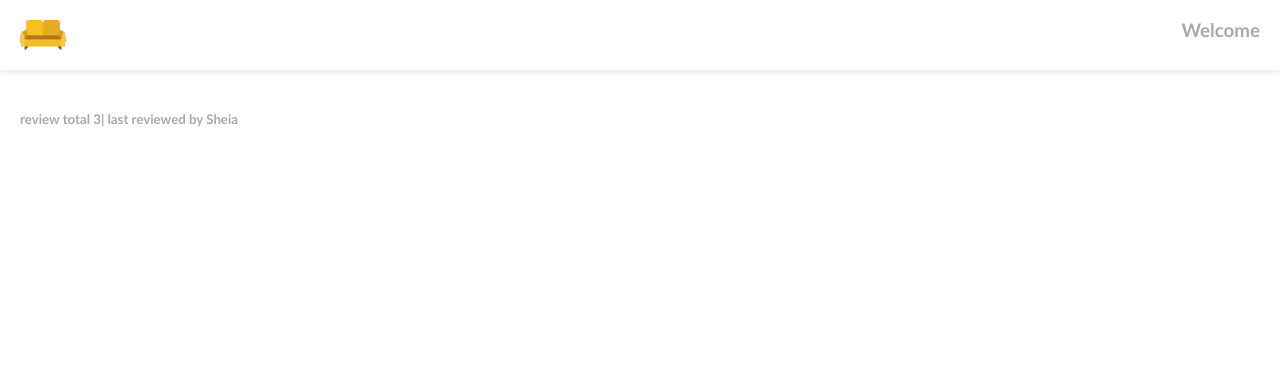
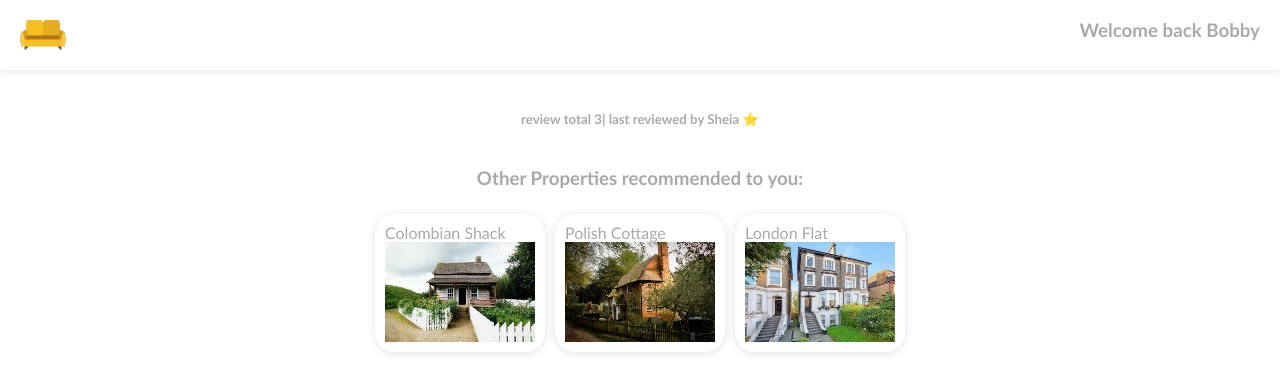
Before and after one commit to Radook/RADHEN335_PTO2401_A_Radek-Hendriksz_DJS09, a website built with Vite: page index.html in a window 1280 px wide. Built offline with nearby package versions, Linux system fonts and the light colour scheme.

Commit message:
added cards

```diff
--- a/index.css
+++ b/index.css
@@ -9,6 +9,9 @@ body {
 
 .container {
     margin: 20px;
+    display: flex;
+    flex-direction: column;
+    align-items: center;
 }
 
 .nav-bar {
@@ -31,3 +34,16 @@ body {
 .user-container {
     margin: 20px;
 }
+
+.properties {
+    display: flex;
+    flex-wrap: wrap;
+}
+
+.card {
+    width: 150px;
+    margin: 5px;
+    border-radius: 20px;
+    padding: 10px;
+    box-shadow: rgb(0 0 0 / 12%) 0 1px 8px;
+}
--- a/index.html
+++ b/index.html
@@ -11,8 +11,11 @@
             </h3>
        </div>
        <div class="container">
-         <h5 id="reviews"></h5>
-       </div>
+        <h5 id="reviews"></h5>
+
+        <h3>Other Properties recommended to you:</h3>
+        <div class="properties"></div>
+      </div>
        <script type="module" src="index.ts"></script>
 
    </body>
--- a/index.ts
+++ b/index.ts
@@ -1,7 +1,16 @@
 
-const reviewTotalDisplay = document.querySelector('#reviews')
+const propertyContainer = document.querySelector('.properties')
 
-const reviews = [
+import { showReviewTotal, populateUser } from './utils'
+let isOpen: boolean
+
+// Reviews
+const reviews : {
+    name: string;
+    stars: number;
+    loyaltyUser: boolean;
+    date: string
+    }[] = [
     {
         name: 'Sheia',
         stars: 5,
@@ -22,9 +31,88 @@ const reviews = [
     },
 ]
 
-// Solution
-function showReviewTotal (value : number, reviewer: string) {
-    reviewTotalDisplay.innerHTML = 'review total ' + value.toString() + '| last reviewed by ' + reviewer
+// User
+const you: {
+    firstName: string;
+    lastName: string;
+    isReturning: boolean;
+    age: number;
+    stayedAt: string[]
+} = {
+    firstName: 'Bobby',
+    lastName: 'Brown',
+    isReturning: true,
+    age: 35,
+    stayedAt: ['florida-home', 'oman-flat', 'tokyo-bungalow']
 }
 
-showReviewTotal(reviews.length, reviews[0].name)
+// Array of Properties
+const properties : {
+    image: string;
+    title: string;
+    price: number;
+    location: {
+        firstLine: string;
+        city: string;
+        code: number;
+        country: string;
+    };
+    contact: string;
+    isAvailable: boolean;
+}[] = [
+    {
+        image: 'images/colombia-property.jpg',
+        title: 'Colombian Shack',
+        price: 45,
+        location: {
+            firstLine: 'shack 37',
+            city: 'Bogota',
+            code: 45632,
+            country: 'Colombia'
+        },
+        contact: 'marywinkle@gmail.com',
+        isAvailable: true
+    },
+    {
+        image: 'images/poland-property.jpg',
+        title: 'Polish Cottage',
+        price: 34,
+        location: {
+            firstLine: 'no 23',
+            city: 'Gdansk',
+            code: 343903,
+            country: 'Poland'
+        },
+        contact: 'garydavis@hotmail.com',
+        isAvailable: false
+    },
+    {
+        image: 'images/london-property.jpg',
+        title: 'London Flat',
+        price: 23,
+        location: {
+            firstLine: 'flat 15',
+            city: 'London',
+            code: 35433,
+            country: 'United Kingdom',
+        },
+        contact: 'andyluger@aol.com',
+        isAvailable: true
+    }
+]
+
+// Functions
+showReviewTotal(reviews.length, reviews[0].name, reviews[0].loyaltyUser)
+
+populateUser(you.isReturning, you.firstName)
+
+//Add the properties
+for (let i = 0; i < properties.length; i++) {
+    const card = document.createElement('div')
+    card.classList.add('card')
+    card.innerHTML = properties[i].title
+    const image = document.createElement('img')
+    image.setAttribute('src', properties[i].image)
+    card.appendChild(image)
+    propertyContainer.appendChild(card)
+}
--- /dev/null
+++ b/utils.ts
@@ -0,0 +1,15 @@
+const reviewTotalDisplay = document.querySelector('#reviews')
+const returningUserDisplay = document.querySelector('#returning-user')
+const userNameDisplay = document.querySelector('#user')
+
+export function showReviewTotal(value: number, reviewer: string, isLoyalty: boolean) {
+    const iconDisplay = isLoyalty ? '⭐' : ''
+    reviewTotalDisplay.innerHTML = 'review total ' + value.toString() + '| last reviewed by ' + reviewer + ' ' + iconDisplay
+}
+
+export function populateUser(isReturning : boolean, userName: string ) {
+    if (isReturning){
+        returningUserDisplay.innerHTML = 'back'
+    }
+    userNameDisplay.innerHTML = userName
+}
```
Also changed, not shown: images/colombia-property.jpg (added), images/london-property.jpg (added), images/poland-property.jpg (added).
